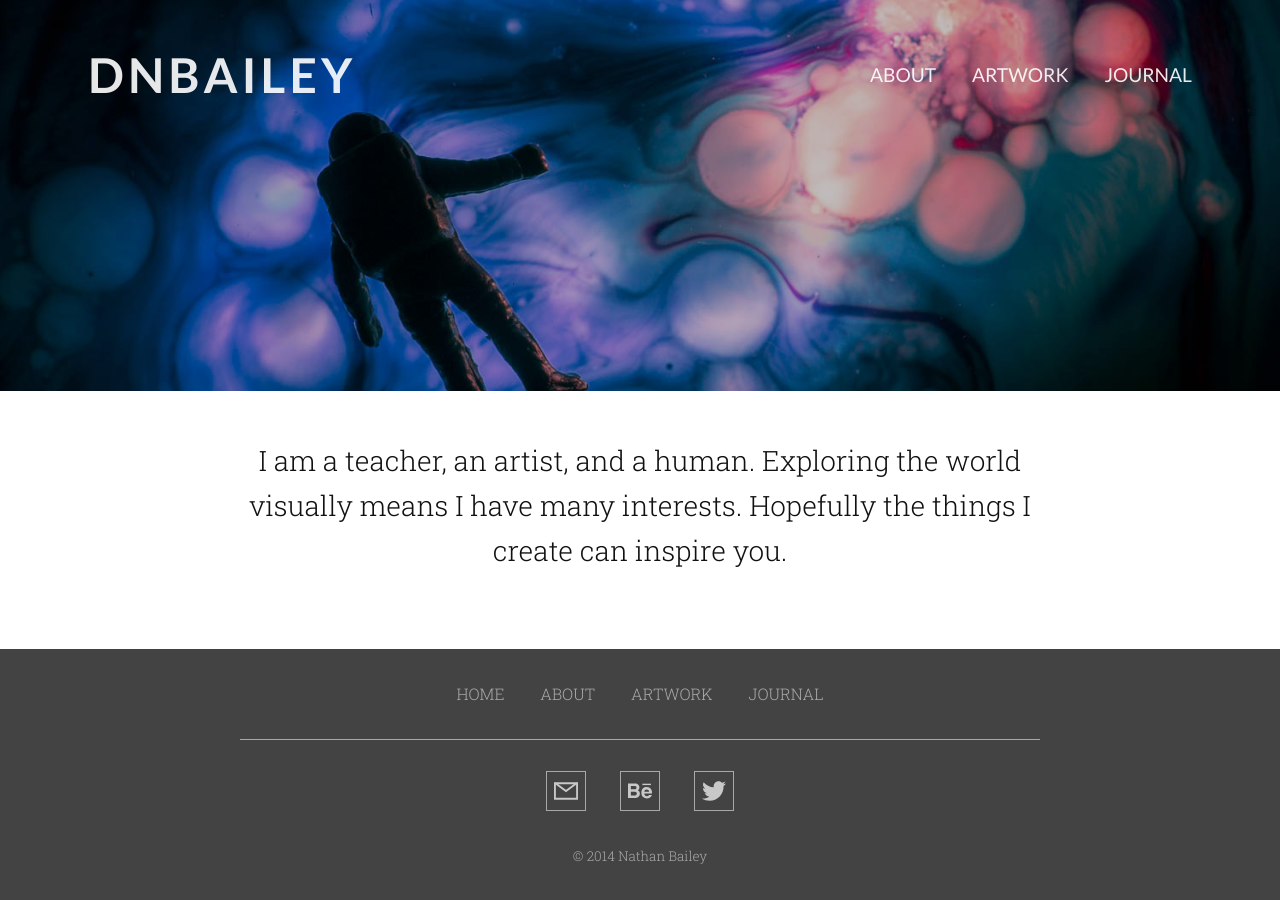
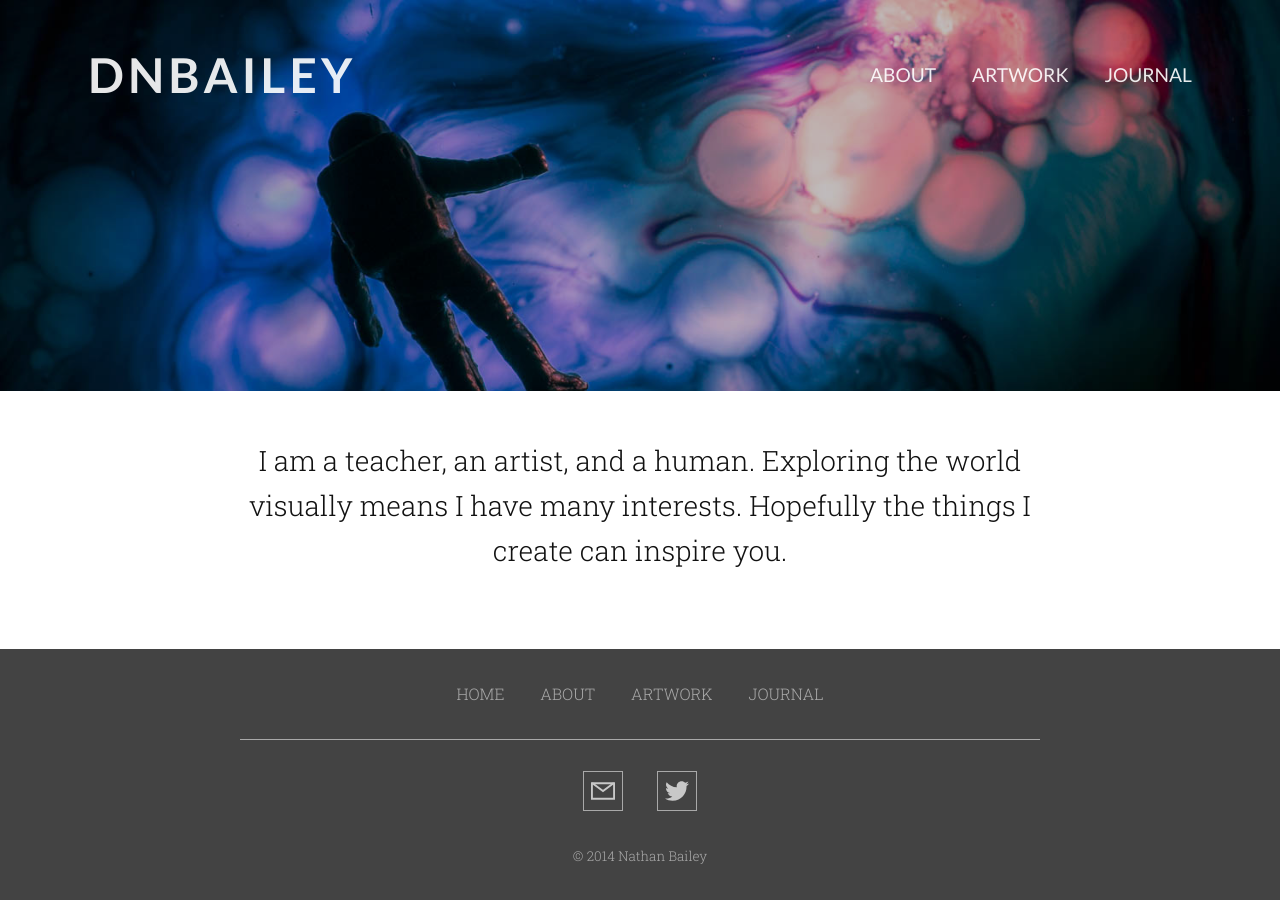
Before and after one commit to dnbailey/dnbailey.github.io.bak, a Jekyll site: the page built from index.html, in a window 1280 px wide and 900 px high, scrolled down 149 px. Built offline with Jekyll 4.4.1, drawn with Linux system fonts in a browser that asks for light colours; nearby versions of some CDN libraries.

Commit message:
Remove Behance from footer

```diff
--- a/_includes/footer.html
+++ b/_includes/footer.html
@@ -11,11 +11,6 @@
             <use xlink:href="#icon-mail" />
           </svg>
         </a>
-        <a class="behance" href="https://www.behance.net/dnbailey" title="Find me on Behance">
-          <svg class="social-icon">
-            <use xlink:href="#icon-behance" />
-          </svg>
-        </a>
         <a class="twitter" href="http://twitter.com/dnbailey" title="Find me on Twitter">
           <svg class="social-icon">
             <use xlink:href="#icon-twitter" />
```
